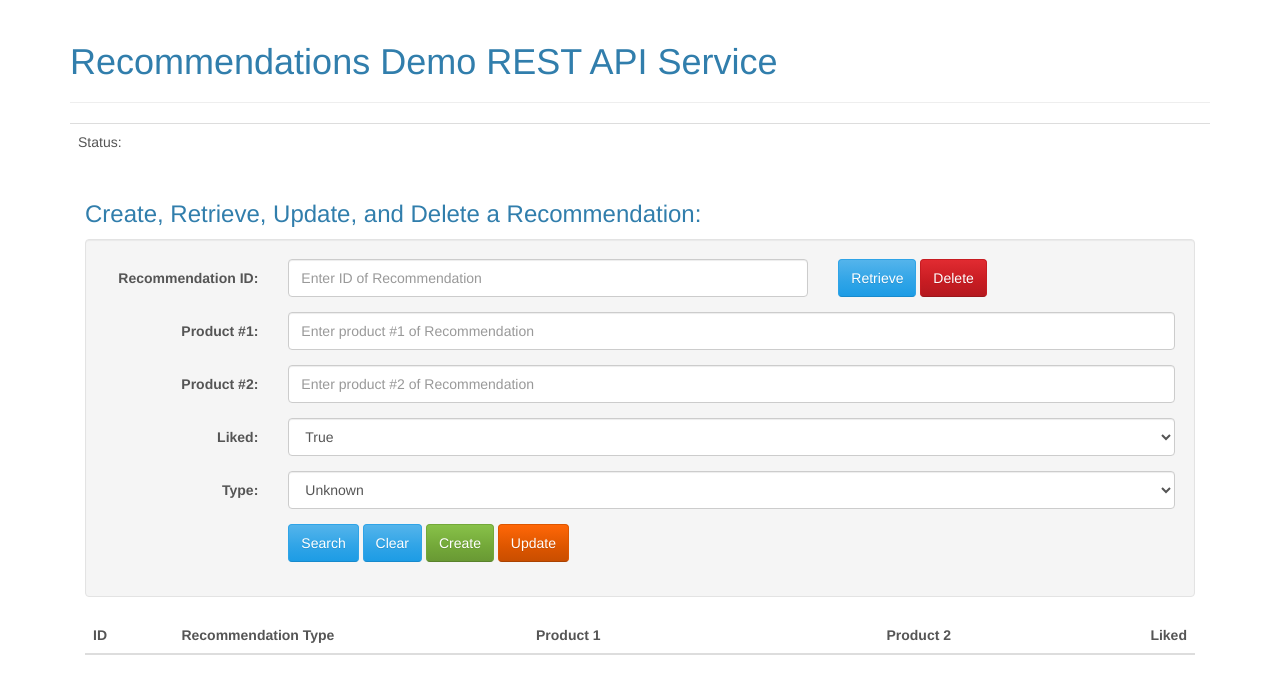
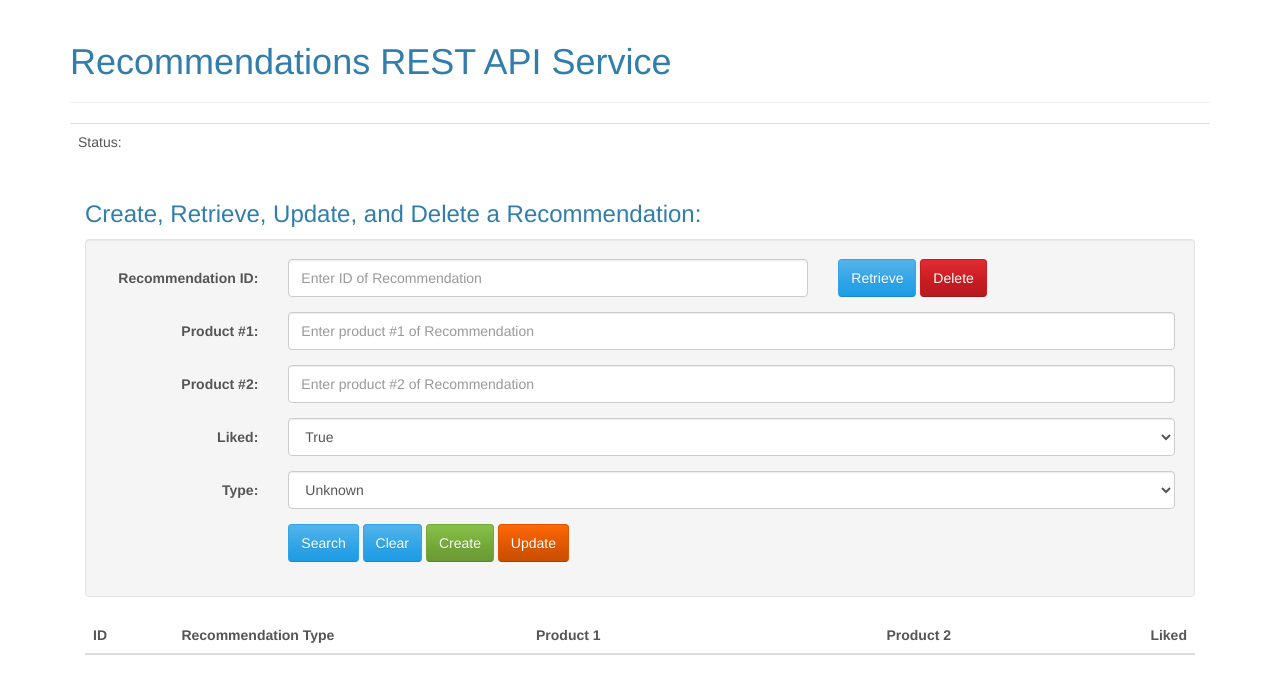
Before and after one commit to CSCI-GA-2820-FA22-003/recommendations, a plain HTML site: page service/static/index.html in a window 1280 px wide. Drawn offline with Linux system fonts and the light colour scheme; files that its build step writes are made by us from their sources; files whose address does not match are found by name.

Commit message:
minor update

```diff
--- a/service/static/index.html
+++ b/service/static/index.html
@@ -10,7 +10,7 @@
   <body>
     <div class="container">
       <div class="page-header">
-          <h1>Recommendations Demo REST API Service</h1>
+          <h1>Recommendations REST API Service</h1>
       </div>
 
       <!-- Flash Message -->
```
